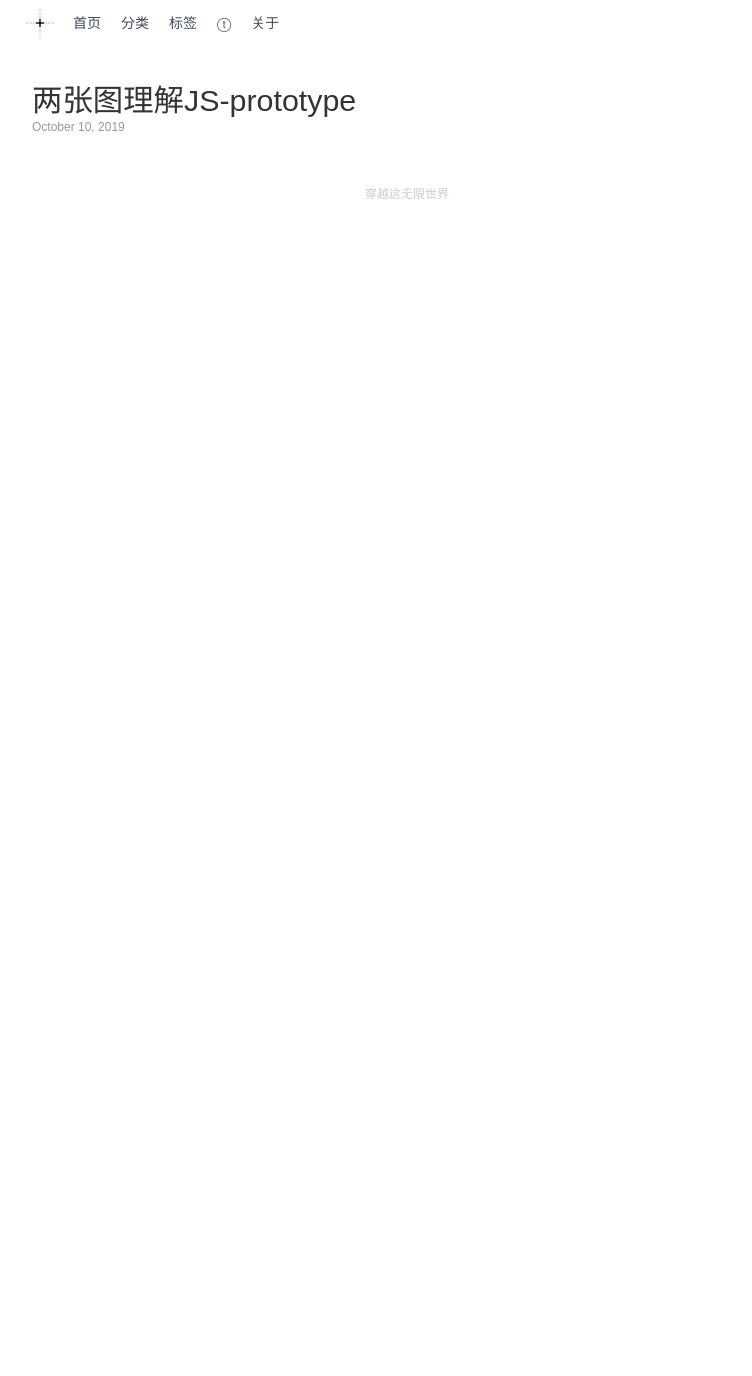
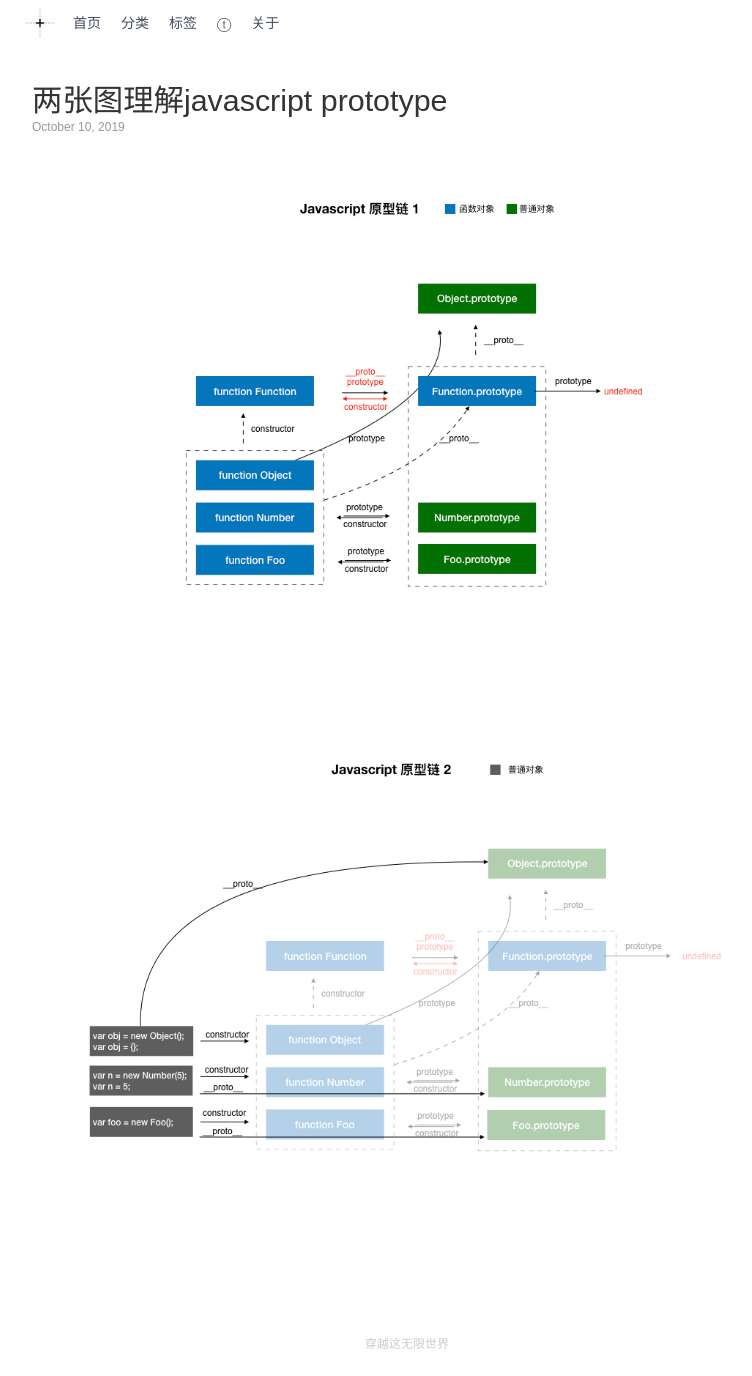
Before and after one commit to babyking/babyking.github.io, a Jekyll site: the page built from _posts/2019-10-10-liang-zhang-tu-li-jie-js-prototype.md, in a window 1280 px wide. Shown: the whole page, without its empty margins (233-985 px from the left). Built offline with Jekyll 4.4.1, drawn with Linux system fonts in a browser that asks for light colours; before the commit the page ends 900 px from its top, so only the background shows below that.

Commit message:
blog update

```diff
--- a/_posts/2019-10-10-liang-zhang-tu-li-jie-js-prototype.md
+++ b/_posts/2019-10-10-liang-zhang-tu-li-jie-js-prototype.md
@@ -2,7 +2,11 @@
 typora-root-url: ../
 typora-copy-images-to: ../image
 layout: post
-title:  两张图理解JS-prototype
+title:  两张图理解javascript prototype
 date: 2019-10-10 14:40
-category:
+category: 前端
+tags: [javascript,prototype]
 ---
+
+![js_prototype1](/image/js_prototype1.jpeg)
+![js_prototype1](/image/js_prototype2.jpeg)
```
Also changed, not shown: 1 other file.
